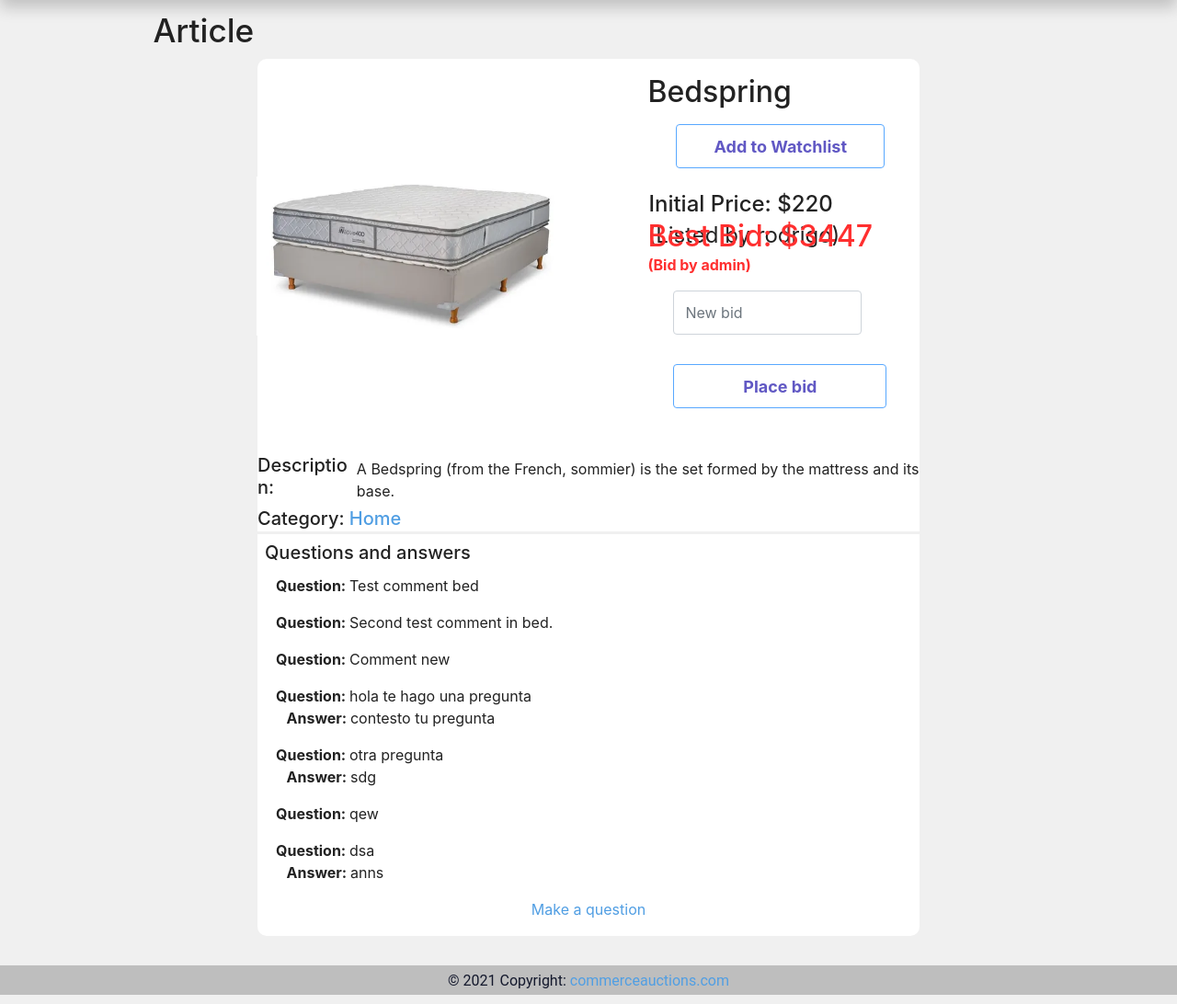
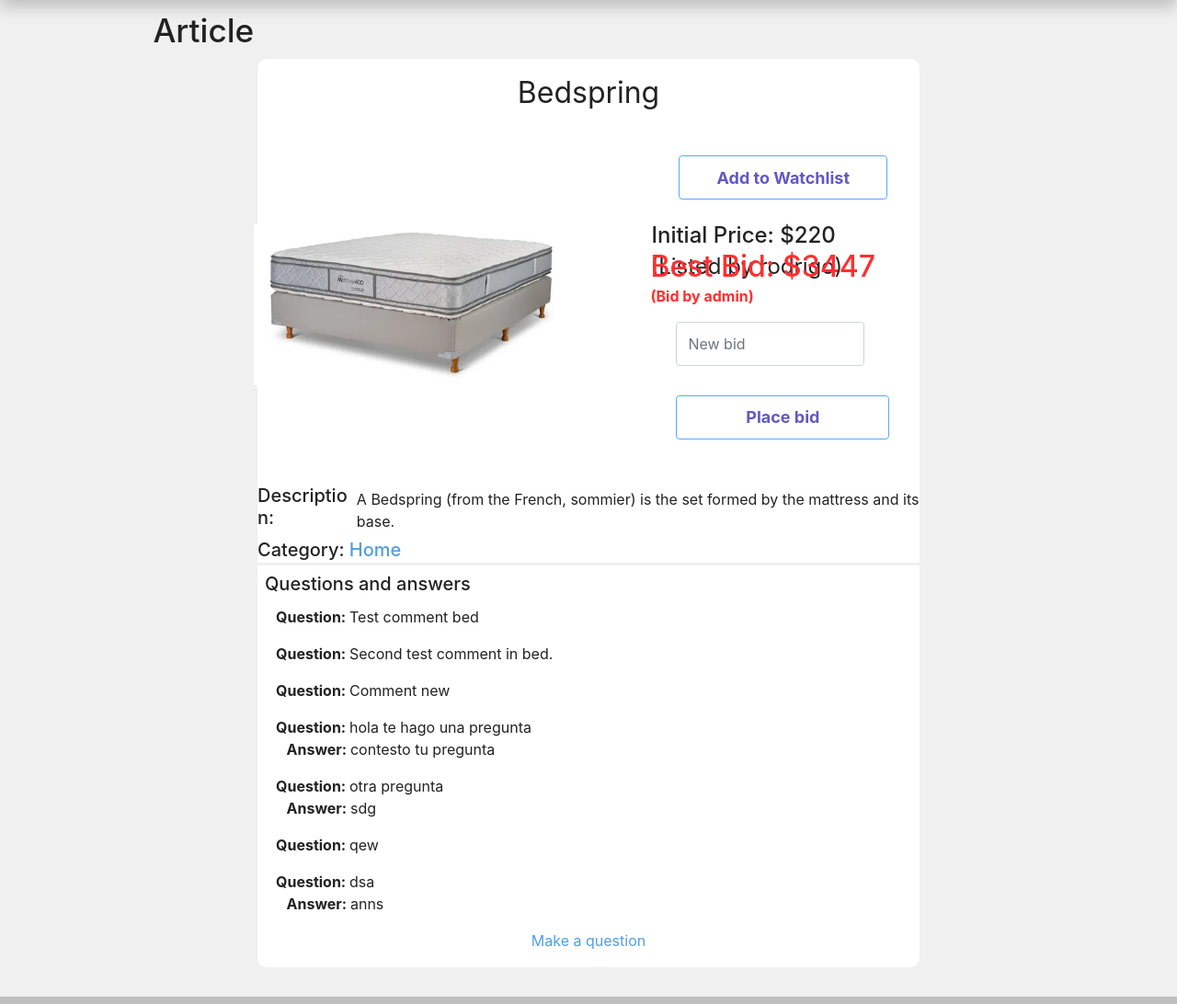
Before and after one commit to rodrigojmayer/AuctionsProject, a Django app: page /listing_page/35/ in a window 1280 px wide. Shown: the part 64-1156 px from the top of the page at 92% size. Run offline with Django 3.2, Linux system fonts and the light colour scheme; data comes from the database, SQL or seed files in the repository; both versions use the stored data as it was after the commit; some libraries are stand-ins or nearby versions.

Commit message:
Fixing responsive listing page, article image

```diff
--- a/auctions/static/auctions/css/styles.css
+++ b/auctions/static/auctions/css/styles.css
@@ -448,10 +448,16 @@ body #sub-not-logged {
   justify-content: space-between;
   min-height: 5rem;
 }
+.main #listing_auction_name {
+  font-size: 1.5rem;
+  width: calc(100% - 0.75rem);
+  margin: 0.375rem;
+  text-align: center;
+}
 .main #auction_data {
   padding: 1rem 2vw;
   display: flex;
-  flex-direction: row;
+  flex-direction: column;
   align-items: center;
   justify-content: center;
   gap: 7vw;
@@ -464,8 +470,8 @@ body #sub-not-logged {
   border: 3px solid #000;
   border-radius: 10%;
   background-color: var(--white-color);
-  width: 250px;
-  height: 250px;
+  width: 7.875rem;
+  height: 7.875rem;
 }
 .main #auction_data .btn, .main #auction_data .form-control {
   max-width: 15rem;
@@ -517,8 +523,8 @@ body #sub-not-logged {
   cursor: zoom-in;
 }
 .main #article_image img {
-  height: 21rem;
-  width: 21rem;
+  width: 11.25rem;
+  height: 11.25rem;
   -o-object-fit: contain;
      object-fit: contain;
 }
@@ -868,6 +874,22 @@ footer {
     padding: 10px 0;
     font-size: 2rem;
   }
+  .main #listing_auction_name {
+    font-size: 2rem;
+    width: calc(100% - 1.5rem);
+    margin: 0.75rem;
+  }
+  .main #auction_data {
+    flex-direction: row;
+  }
+  .main #auction_data .img-magnifier-glass {
+    width: 13.475rem;
+    height: 13.475rem;
+  }
+  .main #article_image img {
+    width: 19.25rem;
+    height: 19.25rem;
+  }
   .main #auction_price, .main #sold_price {
     height: 1.5rem;
     margin-bottom: 0.4rem;
@@ -1087,6 +1109,14 @@ footer {
     max-width: 55vw;
     min-width: 45rem;
   }
+  .img-magnifier-glass {
+    width: 15rem !important;
+    height: 15rem !important;
+  }
+  #article_image img {
+    width: 21.375rem !important;
+    height: 21.375rem !important;
+  }
   .only_1024 {
     display: block;
   }
--- a/auctions/static/auctions/css/styles.scss
+++ b/auctions/static/auctions/css/styles.scss
@@ -478,10 +478,16 @@ body {
         justify-content: space-between;
         min-height: 5rem;
     }
+    #listing_auction_name{
+        font-size: 1.5rem;
+        width: calc(100% - .75rem);
+        margin: .375rem;
+        text-align: center;
+    }
     #auction_data{
         padding: 1rem 2vw;
         display: flex;
-        flex-direction: row;
+        flex-direction: column;
         align-items: center;
         justify-content: center;
         gap: 7vw;
@@ -494,8 +500,10 @@ body {
             border: 3px solid #000;
             border-radius: 10%;
             background-color: var(--white-color);
-            width: 250px;
-            height: 250px;
+            // width: 250px;
+            // height: 250px;
+            width: 7.875rem;
+            height: 7.875rem;
         }
         .btn, .form-control{
             max-width: 15rem;
@@ -549,8 +557,10 @@ body {
     #article_image{
         cursor: zoom-in;
         img{
-            height: 21rem;
-            width: 21rem;
+            // height: 21rem;
+            // width: 21rem;
+            width: 11.25rem;
+            height: 11.25rem;
             object-fit: contain;
         }
     }
@@ -930,6 +940,58 @@ footer {
         }
 
 
+        #listing_auction_name{
+            font-size: 2rem;
+            width: calc(100% - 1.5rem);
+            margin: .75rem;
+            // text-align: center;
+        }
+
+        #auction_data{
+            // padding: 1rem 2vw;
+            // display: flex;
+            flex-direction: row;
+            // align-items: center;
+            // justify-content: center;
+            // gap: 7vw;
+
+            .img-magnifier-container {
+                // position:relative;*
+            }
+            .img-magnifier-glass {
+                // position: absolute;
+                // border: 3px solid #000;
+                // border-radius: 10%;
+                // background-color: var(--white-color);
+                // width: 250px;
+                // height: 250px;
+                width: 13.475rem;
+                height: 13.475rem;
+            }
+            .btn, .form-control{
+                // max-width: 15rem;
+                // margin-top: 1rem;
+                // margin-left: 1rem;
+            }
+            #new_bid{
+                // width: 20vw;
+                // min-width: 5rem;
+                // max-width: 12.8rem;
+                // height:3rem;
+                // margin: 1rem;
+                // padding: 6px 12px;
+            }
+        }
+        #article_image{
+            // cursor: zoom-in;
+            img{
+                // height: 21rem;
+                // width: 21rem;
+                width: 19.25rem;
+                height: 19.25rem;
+                // object-fit: contain;
+            }
+        }
         #auction_price, #sold_price{
             height: 1.5rem;
             margin-bottom: .4rem;
@@ -1166,6 +1228,27 @@ footer {
         min-width: 45rem;
     }
 
+    .img-magnifier-glass {
+        // position: absolute;
+        // border: 3px solid #000;
+        // border-radius: 10%;
+        // background-color: var(--white-color);
+        // width: 250px;
+        // height: 250px;
+        width: 15rem!important;
+        height: 15rem!important;
+    }
+    #article_image{
+        // cursor: zoom-in;
+        img{
+            // height: 21rem;
+            // width: 21rem;
+            width: 21.375rem!important;
+            height: 21.375rem!important;
+            // object-fit: contain;
+        }
+    }
+
     .only_1024{
         display: block;
     }
--- a/auctions/templates/auctions/listing_page.html
+++ b/auctions/templates/auctions/listing_page.html
@@ -17,6 +17,7 @@
         {% endif %}
 
         {% csrf_token %}
+        <div id="listing_auction_name">{{ auction_data.name }}</div>
         <div id="auction_data">
             <div class="img-magnifier-container">
                 <div id="article_image"  onmouseover="magnify('myimage', 2)" onmouseout="close_magnify()" >
@@ -26,7 +27,6 @@
             </div>
 
             <div id="order-column">
-                <h2>{{ auction_data.name }}</h2>
                 <label class="container">
                     {% if user_logged.id %}
                         <button onclick="watch_list_change('{{auction_data.id}}')" class="btn btn-primary" id={{in_watchlist}} name="_place_bid">   </button>
```
Also changed, not shown: db.sqlite3, 1 other file.
